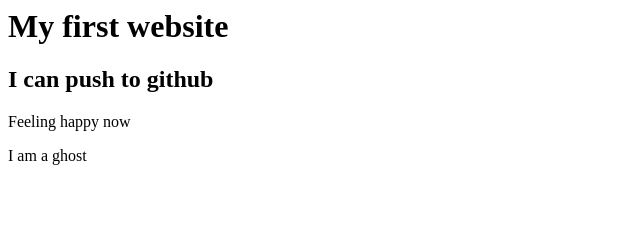
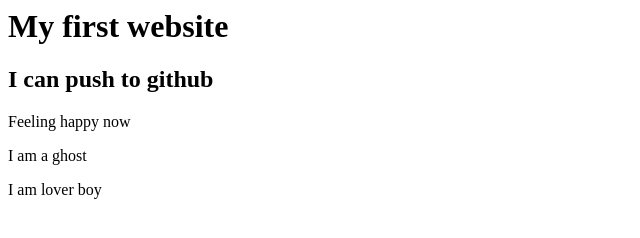
Before and after one commit to imdrobiul/my-first-website, a plain HTML site: page index.html in a window 1280 px wide. Shown: the whole page, without its empty margins (0-640 px from the left). Drawn offline with Linux system fonts and the light colour scheme.

Commit message:
new update

```diff
--- a/index.html
+++ b/index.html
@@ -7,5 +7,6 @@
     <h2>I can push to github</h2>
     <p>Feeling happy now</p>
     <p>I am a ghost</p>
+    <p>I am lover boy</p>
 </body>
 </html>
```
